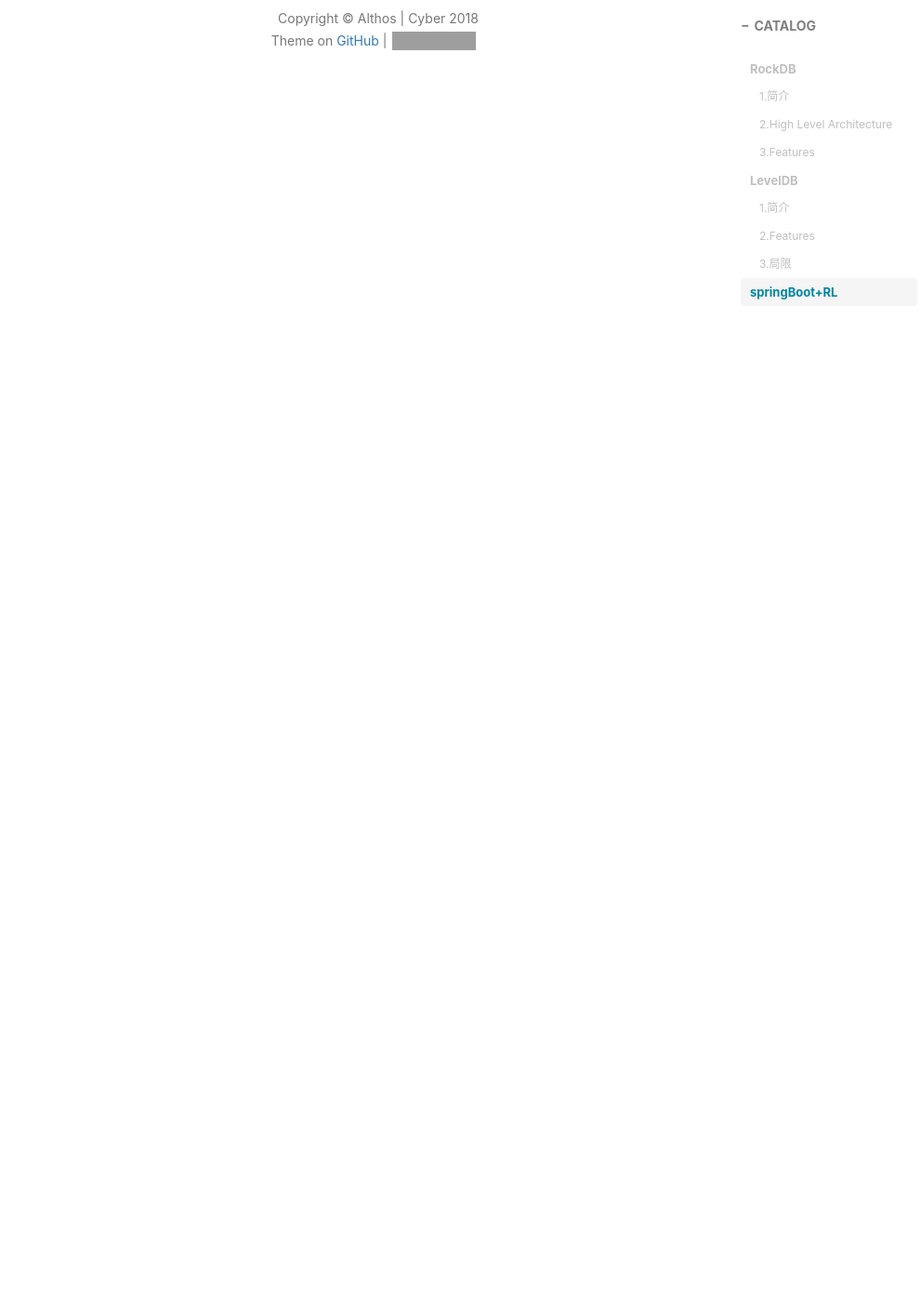
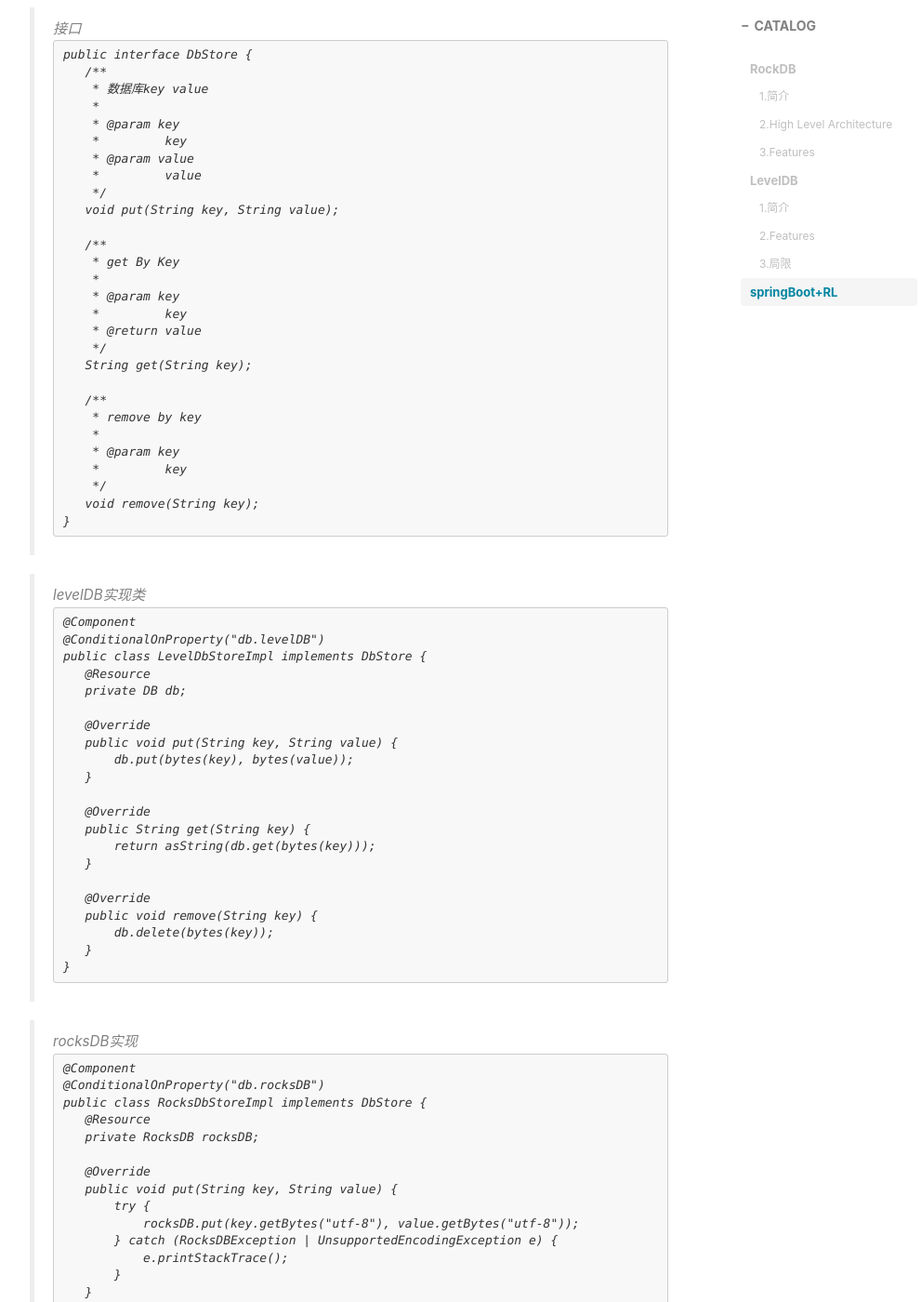
Before and after one commit to althos/althos.github.io, a Jekyll site: the page built from _posts/2018-12-11-RocksDB&&LevelDB.md, in a window 1280 px wide and 1400 px high, scrolled down 3577 px. Shown: the whole window at 93% size, without its empty margins (233-1224 px from the left). Built offline with Jekyll 4.4.1, drawn with Linux system fonts in a browser that asks for light colours; nearby versions of some CDN libraries; comment, search, counter and statistics services are not loaded; before the commit the page ends 3725 px from its top, so only the background shows below that; some of the changed text lies outside the part shown; grey boxes are pictures that could not be loaded.

Commit message:
Update _posts/2018-12-11-RocksDB&&LevelDB.md
修正

````diff
--- a/_posts/2018-12-11-RocksDB&&LevelDB.md
+++ b/_posts/2018-12-11-RocksDB&&LevelDB.md
@@ -92,4 +89,146 @@ Leveldb是一个google实现的非常高效的***kv数据库***，目前的版
 > <!--leveldb end-->
 > ```
 
-代码其实挺简单的，项目demo参见我的***[码云](https://gitee.com/junruPan/common-tools/tree/master/Lrocks-DbspringBoot)***
+
+
+>bean
+>
+>```
+>@Configuration
+>public class DbInitConfig {
+>
+>    @Bean
+>    @ConditionalOnProperty("db.rocksDB")
+>    public RocksDB rocksDB() {
+>        RocksDB.loadLibrary();
+>
+>        Options options = new Options().setCreateIfMissing(true);
+>        try {
+>            return RocksDB.open(options, "./rocksDB");
+>        } catch (RocksDBException e) {
+>            e.printStackTrace();
+>            return null;
+>        }
+>    }
+>
+>    @Bean
+>    @ConditionalOnProperty("db.levelDB")
+>    public DB levelDB() throws IOException {
+>        org.iq80.leveldb.Options options = new org.iq80.leveldb.Options();
+>        options.createIfMissing(true);
+>        return Iq80DBFactory.factory.open(new File("./levelDB"), options);
+>    }
+>}
+>```
+
+
+
+>接口
+>
+>```
+>public interface DbStore {
+>    /**
+>     * 数据库key value
+>     *
+>     * @param key
+>     *         key
+>     * @param value
+>     *         value
+>     */
+>    void put(String key, String value);
+>
+>    /**
+>     * get By Key
+>     *
+>     * @param key
+>     *         key
+>     * @return value
+>     */
+>    String get(String key);
+>
+>    /**
+>     * remove by key
+>     *
+>     * @param key
+>     *         key
+>     */
+>    void remove(String key);
+>}
+>```
+
+
+
+>levelDB实现类
+>
+>```
+>@Component
+>@ConditionalOnProperty("db.levelDB")
+>public class LevelDbStoreImpl implements DbStore {
+>    @Resource
+>    private DB db;
+>
+>    @Override
+>    public void put(String key, String value) {
+>        db.put(bytes(key), bytes(value));
+>    }
+>
+>    @Override
+>    public String get(String key) {
+>        return asString(db.get(bytes(key)));
+>    }
+>
+>    @Override
+>    public void remove(String key) {
+>        db.delete(bytes(key));
+>    }
+>}
+>```
+
+
+
+>rocksDB实现
+>
+>```
+>@Component
+>@ConditionalOnProperty("db.rocksDB")
+>public class RocksDbStoreImpl implements DbStore {
+>    @Resource
+>    private RocksDB rocksDB;
+>
+>    @Override
+>    public void put(String key, String value) {
+>        try {
+>            rocksDB.put(key.getBytes("utf-8"), value.getBytes("utf-8"));
+>        } catch (RocksDBException | UnsupportedEncodingException e) {
+>            e.printStackTrace();
+>        }
+>    }
+>
+>
+>    @Override
+>    public String get(String key) {
+>        try {
+>            byte[] bytes = rocksDB.get(key.getBytes("utf-8"));
+>            if (bytes != null) {
+>                return new String(bytes, "utf-8");
+>            }
+>            return null;
+>        } catch (Exception e) {
+>            e.printStackTrace();
+>            return null;
+>        }
+>    }
+>
+>    @Override
+>    public void remove(String key) {
+>        try {
+>            rocksDB.delete(rocksDB.get(key.getBytes("utf-8")));
+>        } catch (RocksDBException | UnsupportedEncodingException e) {
+>            e.printStackTrace();
+>        }
+>    }
+>
+>}
+>```
+
+代码其实挺简单，项目demo参见我的***[码云](https://gitee.com/junruPan/common-tools/tree/master/Lrocks-DbspringBoot)***
````
Also changed, not shown: other parts of _posts/2018-12-11-RocksDB&&LevelDB.md (+1 -4 lines).
